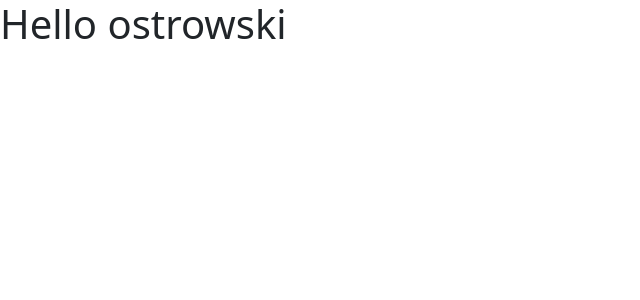
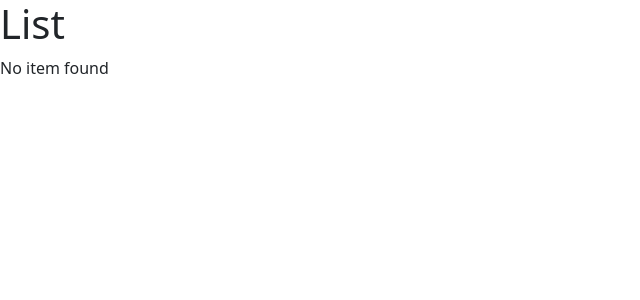
Before and after one commit to Ostrowskii/react-menu-restaurant, a React (Vite) app: page / in a window 1280 px wide. Shown: the top 300 px of the page, without its empty margins (0-640 px from the left). Built offline with nearby package versions, Linux system fonts and the light colour scheme.

Commit message:
item not found condition

```diff
--- a/src/App.tsx
+++ b/src/App.tsx
@@ -1,6 +1,5 @@
-import Message from './Message';
-
+import ListGroup from "./components/ListGroup"
 function App(){
-  return <div><Message/></div>
+  return <div><ListGroup/></div>
 }
 export default App
--- /dev/null
+++ b/src/components/ListGroup.tsx
@@ -0,0 +1,17 @@
+function ListGroup() {
+  let items = ["New York", "San Francisco", "Tokyo", "London", "Paris"];
+  items = [];
+
+  return (
+    <>
+      <h1>List</h1>
+      {items.length === 0 ? <p>No item found</p> : null}
+      <ul className="list-group">
+        {items.map((item) => (
+          <li key={item}>{item}</li>
+        ))}
+      </ul>
+    </>
+  );
+}
+export default ListGroup;
```
